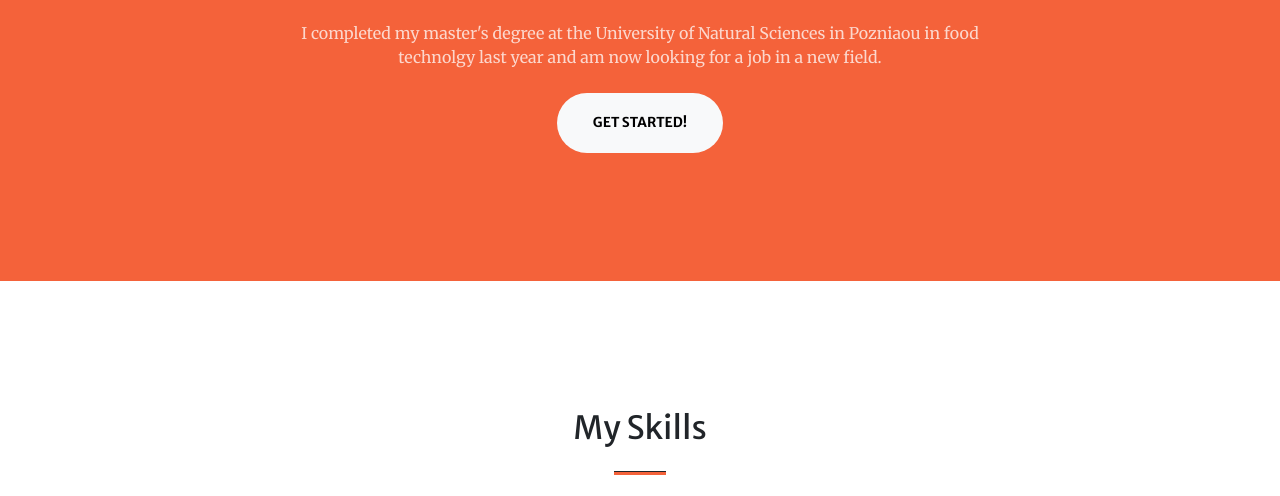
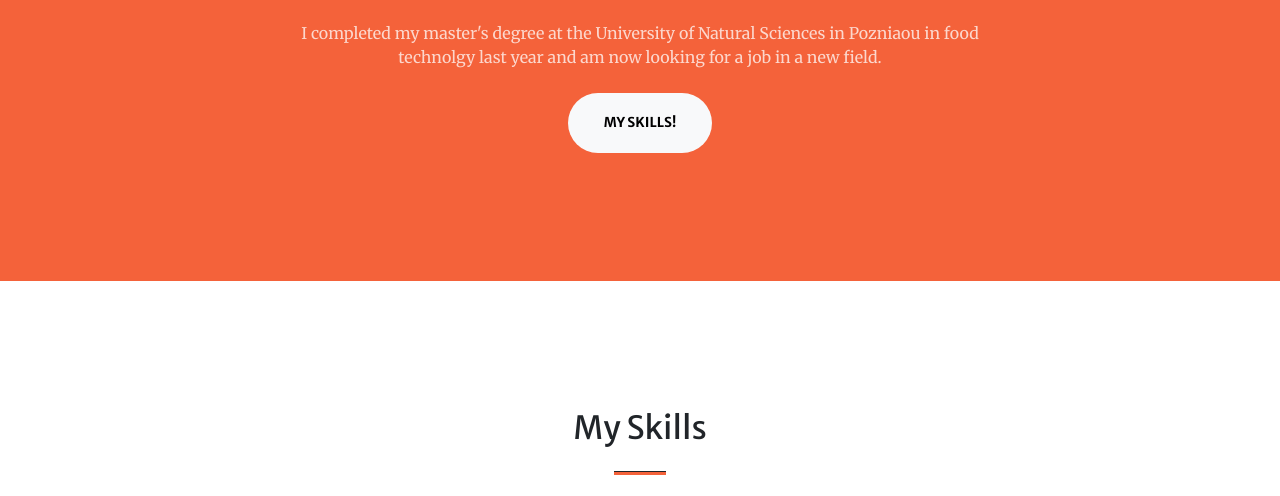
Before and after one commit to Kitkat98/Kitkat98.github.io, a plain HTML site: page index.html in a window 1280 px wide. Shown: the part 1069-1565 px from the top of the page. Drawn offline with nearby package versions, Linux system fonts and the light colour scheme; some packages are replaced by stand-ins of ours; a script that the page names is missing.

Commit message:
Add files via upload

```diff
--- a/index.html
+++ b/index.html
@@ -59,7 +59,7 @@
                         <hr class="divider divider-light" />
                         <p class="text-white-75 mb-4">I'm programmer froam Poland. I'm interested in new technologies and learning and expierencing new things. </p>
                         <p class="text-white-75 mb-4">I completed my master's degree at the University of Natural Sciences in Pozniaou in food technolgy last year and am now looking for a job in a new field.</p>
-                        <a class="btn btn-light btn-xl" href="#services">Get Started!</a>
+                        <a class="btn btn-light btn-xl" href="#services">My skills!</a>
                     </div>
                 </div>
             </div>
```
